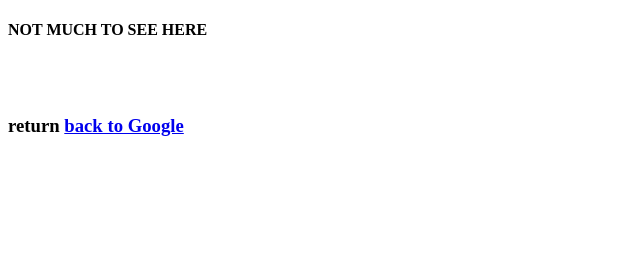
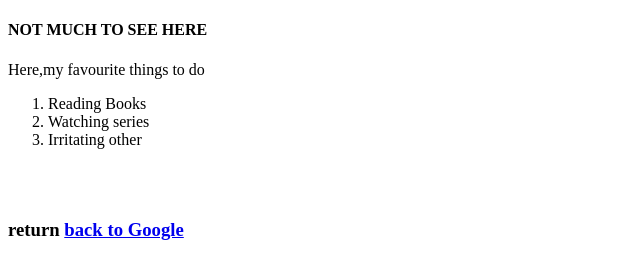
Before and after one commit to ishikagoyal02/googleHomePage, a plain HTML site: page blog.html in a window 1280 px wide. Shown: the whole page, without its empty margins (0-640 px from the left). Drawn offline with Linux system fonts and the light colour scheme.

Commit message:
list added

```diff
--- a/blog.html
+++ b/blog.html
@@ -4,6 +4,12 @@
     <head></head>
     <body>
         <h4> NOT MUCH TO SEE HERE</h4>
+        <h4></h4>Here,my favourite things to do</h4>
+        <ol>
+            <li>Reading Books</li>
+            <li>Watching series</li>
+            <li>Irritating other</li>
+        </ol>
         <br><br>
         <h3>return <a href="E:\googleClone\index.html"> back to Google</a></h3>
     </body>
```
Also changed, not shown: index.html (+2 -2 lines).
